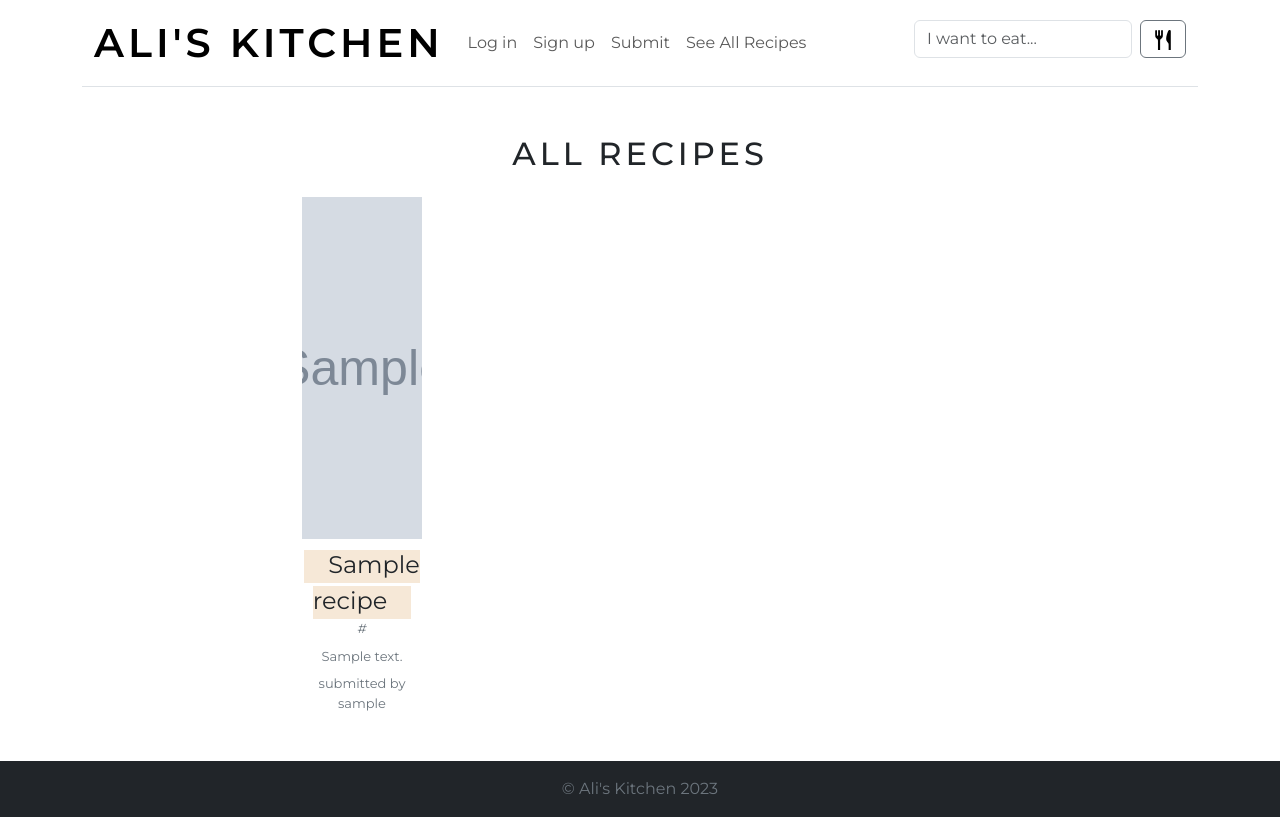
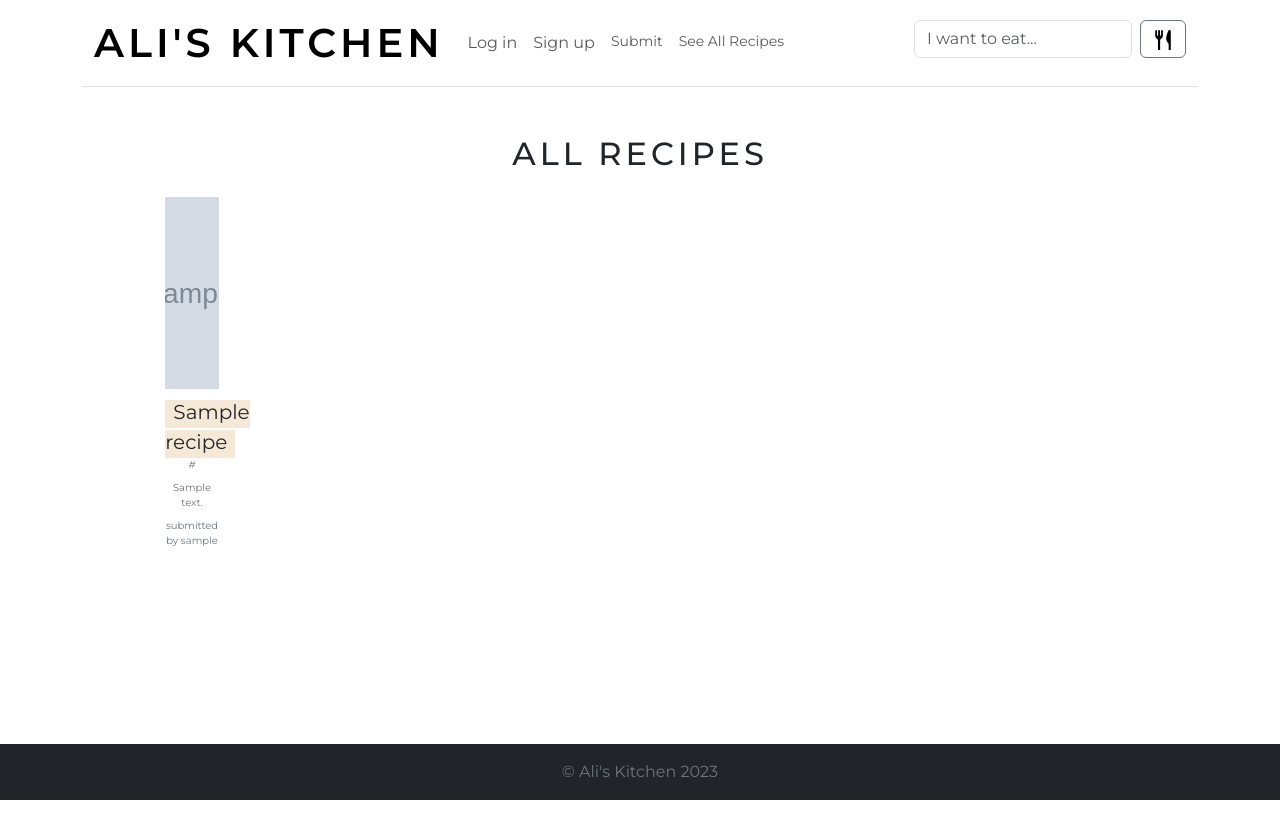
Before and after one commit to AlexTensorer/Ali-s-Kitchen, a Node server app: page /recipes in a window 1280 px wide. Run offline with Node 20, Linux system fonts and the light colour scheme; tables that the repository leaves empty hold one stand-in row (values such as "Sample post"); grey boxes marked "Sample" are stand-in pictures; some libraries are stand-ins or nearby versions.

Commit message:
re sizing

```diff
--- a/app/views/allRecipes.ejs
+++ b/app/views/allRecipes.ejs
@@ -2,12 +2,12 @@
 
 <h2 class="d-flex justify-content-center muted mb-3" style="letter-spacing: 4px; text-transform: uppercase;">All recipes</h2>
 
-<main class="d-flex text-center px-5 mb-5 container">
+<main class="d-flex text-center px-5 mb-5 container-fluid">
     <article class="row g-3 justify-content-center">
         <% for (const recipe of recipes) { %>
-        <div class="col-md-6 col-xl-4 col-xxl-3 px-4 d-flex flex-column">
+        <div class="col-6 col-md-5 col-xl-4 col-xxl-3 px-4 d-flex flex-column">
             <div style="position: relative;">
-                <img style="padding-top: 8px; width: 100%; height: 350px; object-fit: cover; box-sizing: border-box;"
+                <img style="padding-top: 8px; width: 100%; height: 200px; object-fit: cover; box-sizing: border-box;"
                     src="<%= recipe.image %>" alt="">
                 <div style="position: absolute; top: 10px; right: 10px;">
                     <% if (user && recipe.user.id === user.id) { %>
@@ -24,14 +24,14 @@
                     <% } %>
                 </div>
             </div>
-            <div class="fs-4 pt-2 ps-7 pe-7" style="text-decoration: none; color: inherit;">
-                <a class="fs-4 ps-4 pe-4 pb-1"
+            <div class="fs-5 pt-2 ps-7 pe-7" style="text-decoration: none; color: inherit;">
+                <a class="fs-5 ps-2 pe-2 pb-1"
                     style="text-decoration: none; color: inherit; background-color: rgba(238, 210, 176, 0.5); "
                     href="<%=recipe.link%>" target="_blank"><%= recipe.title %></a>
-                <div class="text-secondary" style="font-size: small; font-style: italic;"><%= recipe.website %>
+                <div class="text-secondary" style="font-size: 10px; font-style: italic;"><%= recipe.website %>
                 </div>
-                <div class="text-secondary mt-2" style="font-size: small;"><%= recipe.body %></div>
-                <div class="text-secondary mt-2" style="font-size: small;">submitted by <%= recipe.user.username %>
+                <div id="body" class="text-secondary mt-2" style="font-size: 10px;"><%= recipe.body %></div>
+                <div class="text-secondary mt-2" style="font-size: 10px;">submitted by <%= recipe.user.username %>
                 </div>
             </div>
         </div>
--- a/app/views/partials/footer.ejs
+++ b/app/views/partials/footer.ejs
@@ -4,7 +4,6 @@
     <div class="container text-center">
         <span class="text-secondary">&copy; Ali's Kitchen 2023</span>
     </div>
-
 </footer>
 
 
--- a/app/views/partials/header.ejs
+++ b/app/views/partials/header.ejs
@@ -44,22 +44,22 @@
                             <a class="nav-link text-center" href="/signup">Sign up</a>
                         </li>
                         <% } else { %>
-                        <li class="nav-item dropdown text-center">
+                        <li class="nav-item dropdown text-center" style="font-size: 14px;">
                             <a class="nav-link dropdown-toggle" href="#" role="button" data-bs-toggle="dropdown"
                                 aria-expanded="false">
                                 <%= user.username %>
                             </a>
                             <ul class="dropdown-menu text-center">
-                                <li><a class="dropdown-item" href="/profile">Your profile</a></li>
-                                <li><a class="dropdown-item" href="/logout">Log out</a></li>
+                                <li style="font-size: 14px;"><a class="dropdown-item" href="/profile">Your profile</a></li>
+                                <li style="font-size: 14px;"><a class="dropdown-item" href="/logout">Log out</a></li>
                             </ul>
                         </li>
                         <% } %>
                         <li class="nav-item">
-                            <a class="nav-link text-center" href="/submit">Submit</a>
+                            <a class="nav-link text-center" style="font-size: 14px;" href="/submit">Submit</a>
                         </li>
                         <li class="nav-item">
-                            <a class="nav-link text-center" href="/recipes">See All Recipes</a>
+                            <a class="nav-link text-center" style="font-size: 14px;"" href="/recipes">See All Recipes</a>
                         </li>
                     </ul>
 
--- a/app/views/recipesByCategory.ejs
+++ b/app/views/recipesByCategory.ejs
@@ -6,12 +6,12 @@
 
 
 
-<main class="d-flex text-center px-5 mb-5 container">
+<main class="d-flex text-center px-5 mb-5 container-fluid">
     <article class="row g-3 justify-content-center">
         <% for (const recipe of recipes) { %>
-        <div class="col-md-6 col-xl-4 col-xxl-3 px-4 d-flex flex-column">
+        <div class="col-6 col-md-5 col-xl-4 col-xxl-3 px-4 d-flex flex-column">
             <div style="position: relative;">
-                <img style="padding-top: 8px; width: 100%; height: 350px; object-fit: cover; box-sizing: border-box;"
+                <img style="padding-top: 8px; width: 100%; height: 200px; object-fit: cover; box-sizing: border-box;"
                     src="<%= recipe.image %>" alt="">
                 <div style="position: absolute; top: 10px; right: 10px;">
                     <% if (user && recipe.user.id === user.id) { %>
--- a/app/views/signup.ejs
+++ b/app/views/signup.ejs
@@ -2,7 +2,7 @@
 
 <div class="container">
 
-    <div class="col-6 ms-auto me-auto mt-4">
+    <div class="col-11 ms-auto me-auto mt-4">
 
         <% if (typeof error !== 'undefined' && error !== null) { %>
             <div class="text-center mb-3 alert alert-danger"><%= error %></div>
--- a/app/views/submit.ejs
+++ b/app/views/submit.ejs
@@ -2,10 +2,10 @@
 
 
 <div class="container-fluid">
-    <h2 class="text-center">Submit New Recipe</h2>
-    <div class="col-6 ms-auto me-auto mt-4">
+    <h3 class="text-center">Submit New Recipe</h2>
+    <div class="col-sm-6 ms-auto me-auto mt-4">
         <form action="/submit" method="POST"
-        style="border: 1px solid rgba(139, 139, 139, 0.493); padding: 25px; margin-bottom: 50px; box-shadow: 0.5px 1px 7px 0px rgba(0,0,0,0.29);">
+        style="font-size: 14px; border: 1px solid rgba(139, 139, 139, 0.493); padding: 25px; margin-bottom: 50px; box-shadow: 0.5px 1px 7px 0px rgba(0,0,0,0.29);">
             <div class="mb-3">
                 <label class="form-label" for="title">Title</label>
                 <input class="form-control" type="text" id="title" name="title" placeholder="Title Of The Recipe"
--- a/public/css/styles.css
+++ /dev/null
@@ -1,4 +0,0 @@
-#heading {
-    color: blue;
-    font-style: italic;
-}
```
Also changed, not shown: app/views/home.ejs (+5 -4 lines), app/views/login.ejs (+15 -4 lines), app/views/profile.ejs (+6 -5 lines), app/views/partials/custom.css (added).
